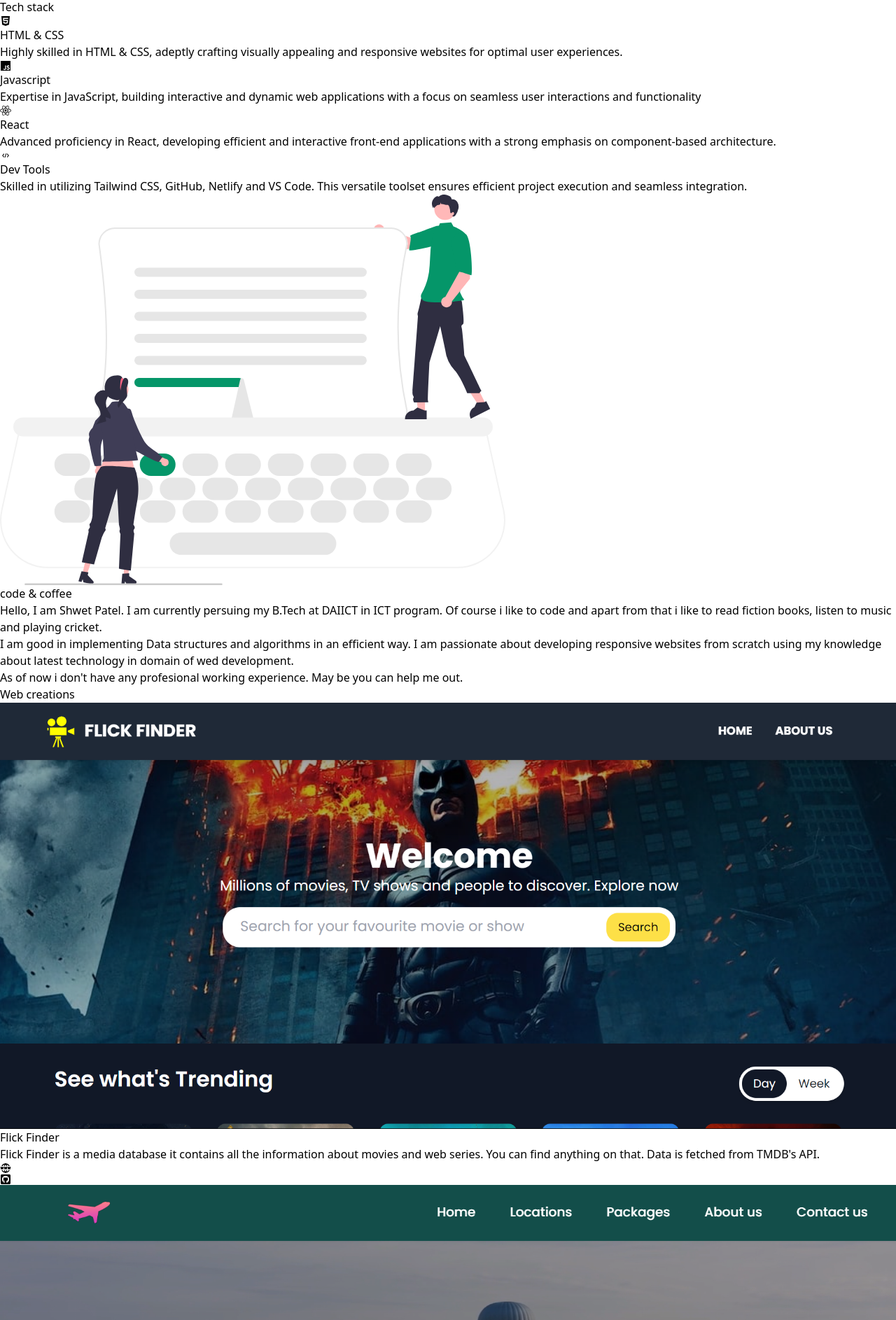
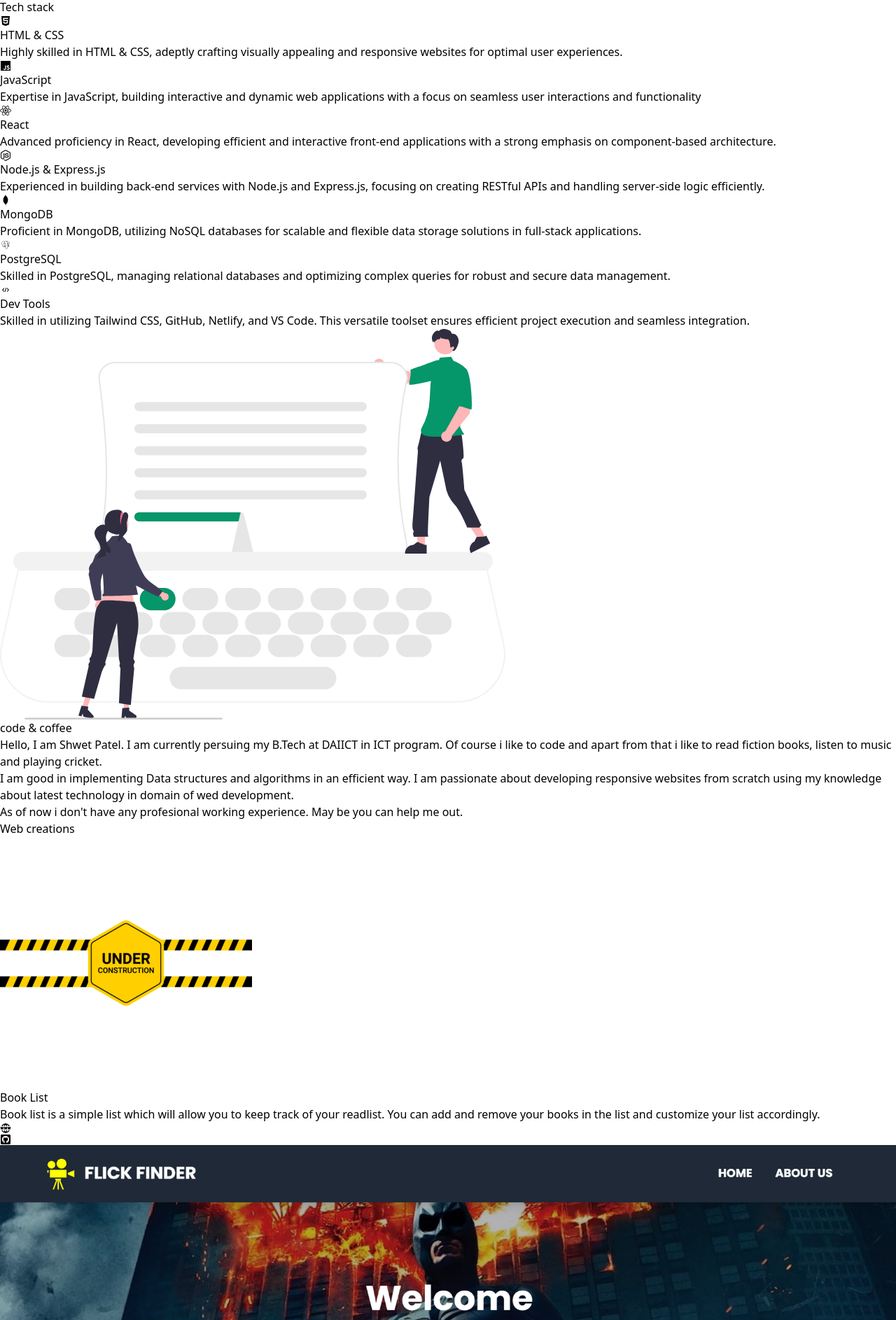
Before and after one commit to Shwet-Patel/Portfolio, a React (Vite) app: page / in a window 1280 px wide. Shown: the part 874-2760 px from the top of the page at 70% size. Built offline with nearby package versions, Linux system fonts and the light colour scheme.

Commit message:
updated skillset and projects

```diff
--- a/src/components/Hero.jsx
+++ b/src/components/Hero.jsx
@@ -9,7 +9,7 @@ const Hero = () => {
                 <div>
                     <h1 className="text-4xl font-bold tracking-wider">Hi,</h1>
                     <h1 className="text-7xl font-bold tracking-wider">I'm <span className=" text-emerald-700">Shwet</span></h1>
-                    <p className="mt-4 text-3xl  text-slate-500 tracking-wide capitalize">Front-end Developer</p>
+                    <p className="mt-4 text-3xl  text-slate-500 tracking-wide capitalize">Web Developer</p>
                     <p className="mt-2 text-lg text-slate-700 tracking-wide capitalize">Turning ideas into reality</p>
                     <div className="flex flex-row mt-4 gap-x-4">
                         <a href="https://github.com/Shwet-Patel">
--- a/src/data.jsx
+++ b/src/data.jsx
@@ -1,9 +1,10 @@
 import { nanoid } from 'nanoid';
-import { FaHtml5, FaJs, FaReact } from 'react-icons/fa';
-import { DiCode } from 'react-icons/di';
+import { FaHtml5, FaJs, FaReact, FaNodeJs } from 'react-icons/fa';
+import { DiCode, DiMongodb, DiPostgresql } from 'react-icons/di';
 import project1 from "./assets/project1.png";
 import project2 from './assets/project2.png';
 import project3 from './assets/project3.png';
+import defaultimg from './assets/defaultimg.png';
 
 export const links = [
   { id: nanoid(), href: '#home', text: 'home' },
@@ -21,7 +22,7 @@ export const skills = [
   },
   {
     id: nanoid(),
-    title: 'Javascript',
+    title: 'JavaScript',
     icon: <FaJs className='h-16 w-16 text-emerald-500' />,
     text: 'Expertise in JavaScript, building interactive and dynamic web applications with a focus on seamless user interactions and functionality',
   },
@@ -33,13 +34,39 @@ export const skills = [
   },
   {
     id: nanoid(),
+    title: 'Node.js & Express.js',
+    icon: <FaNodeJs className='h-16 w-16 text-emerald-500' />,
+    text: 'Experienced in building back-end services with Node.js and Express.js, focusing on creating RESTful APIs and handling server-side logic efficiently.',
+  },
+  {
+    id: nanoid(),
+    title: 'MongoDB',
+    icon: <DiMongodb className='h-16 w-16 text-emerald-500' />,
+    text: 'Proficient in MongoDB, utilizing NoSQL databases for scalable and flexible data storage solutions in full-stack applications.',
+  },
+  {
+    id: nanoid(),
+    title: 'PostgreSQL',
+    icon: <DiPostgresql className='h-16 w-16 text-emerald-500' />,
+    text: 'Skilled in PostgreSQL, managing relational databases and optimizing complex queries for robust and secure data management.',
+  },
+  {
+    id: nanoid(),
     title: 'Dev Tools',
     icon: <DiCode className='h-16 w-16 text-emerald-500' />,
-    text: 'Skilled in utilizing Tailwind CSS, GitHub, Netlify and VS Code. This versatile toolset ensures efficient project execution and seamless integration.',
+    text: 'Skilled in utilizing Tailwind CSS, GitHub, Netlify, and VS Code. This versatile toolset ensures efficient project execution and seamless integration.',
   }
 ];
 
 export const projects = [
+  {
+    id: nanoid(),
+    img: defaultimg,
+    url: '',
+    github: 'https://github.com/Shwet-Patel/Book-store',
+    title: 'Book List',
+    text: "Book list is a simple list which will allow you to keep track of your readlist. You can add and remove your books in the list and customize your list accordingly."
+  },
   {
     id: nanoid(),
     img: project2,
```
Also changed, not shown: src/assets/defaultimg.png (added).
